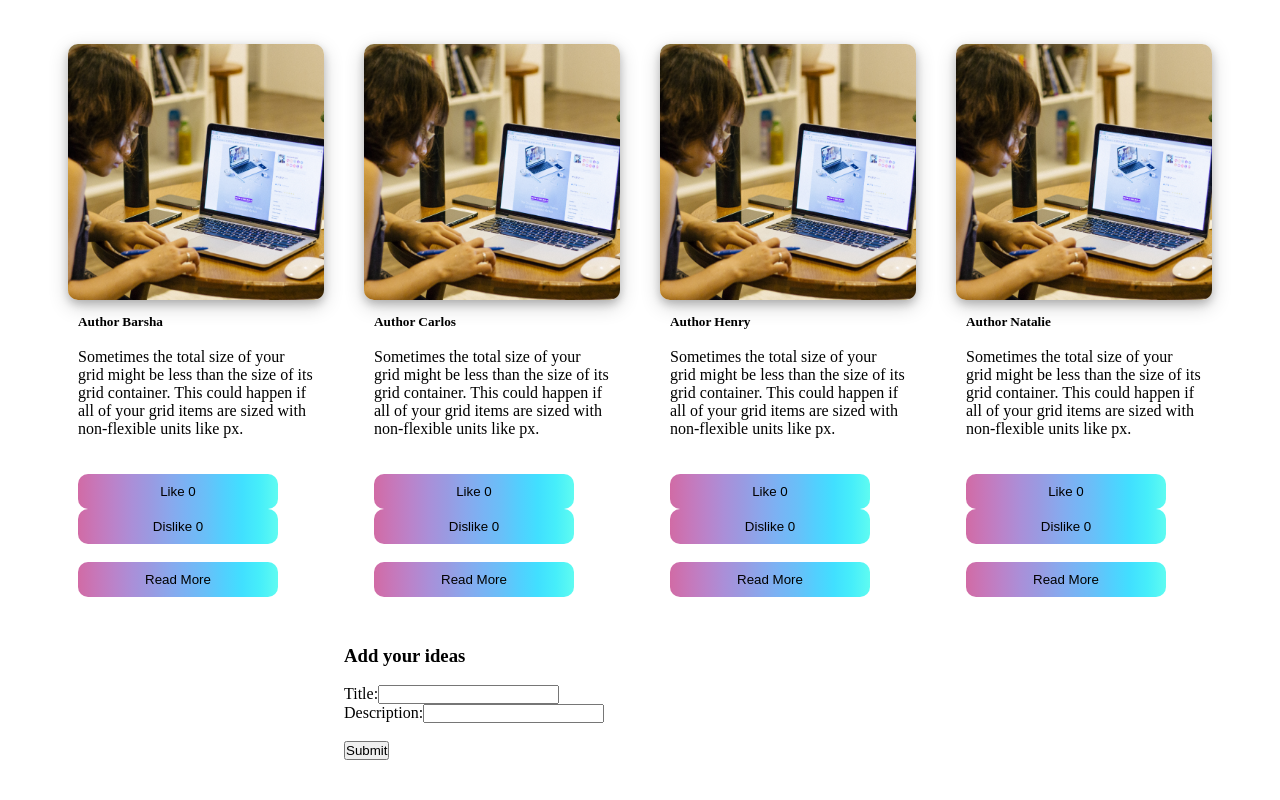
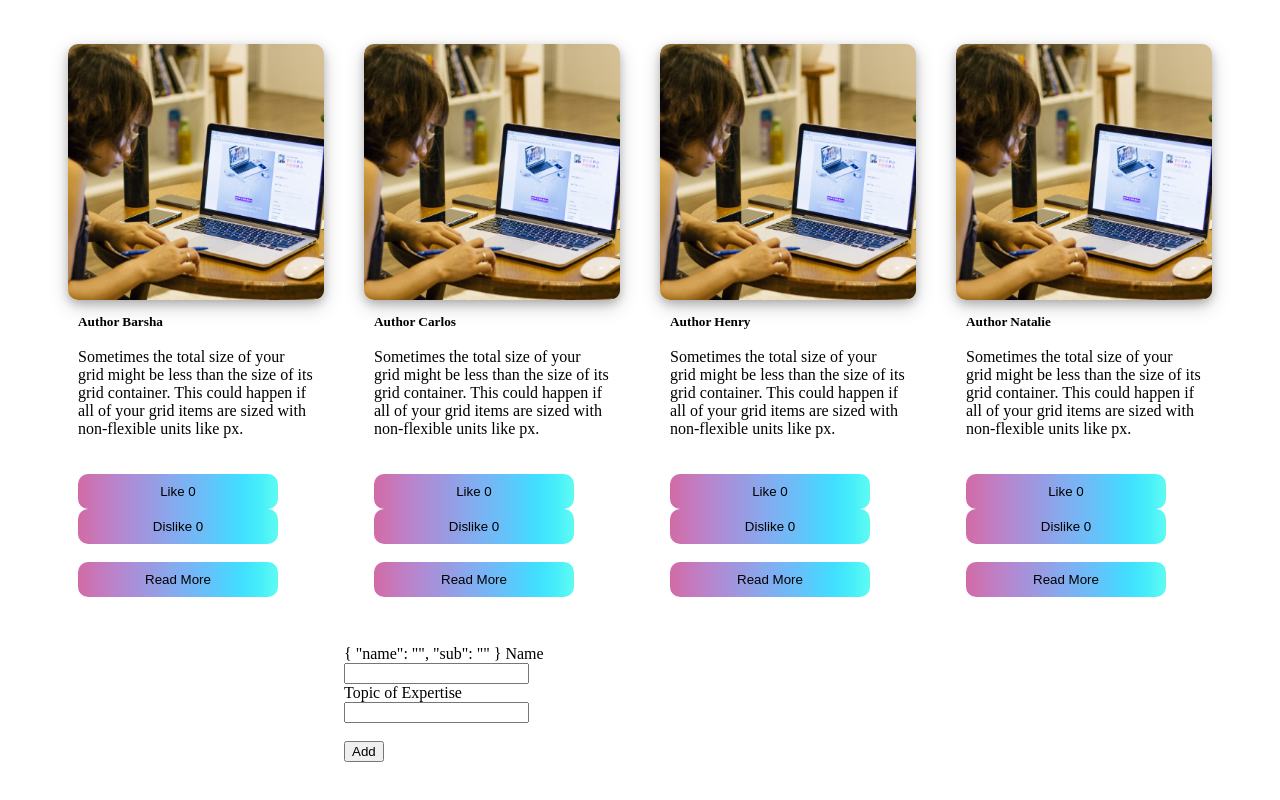
Before and after one commit to vitasoft-practice/practicingGit, an Angular app in the folder Barsha/: page / in a window 1280 px wide. Shown: the part 723-1523 px from the top of the page. Built offline with nearby package versions, Linux system fonts and the light colour scheme.

Commit message:
reactive form

```diff
--- a/Barsha/src/app/app-routing.module.ts
+++ b/Barsha/src/app/app-routing.module.ts
@@ -1,13 +1,16 @@
 import { NgModule } from '@angular/core';
 import { RouterModule, Routes } from '@angular/router';
+import { DemoFormComponent } from './pages/demo-form/demo-form.component';
 import { HomepageComponent } from './pages/homepage/homepage.component';
 
 const routes: Routes = [
   {path:'' , component:HomepageComponent},
+  {path:'demo-form' , component:DemoFormComponent},
 ];
 
 @NgModule({
   imports: [RouterModule.forRoot(routes)],
   exports: [RouterModule]
 })
+
 export class AppRoutingModule { }
--- a/Barsha/src/app/app.module.ts
+++ b/Barsha/src/app/app.module.ts
@@ -6,6 +6,8 @@ import { AppComponent } from './app.component';
 import { HomepageComponent } from './pages/homepage/homepage.component';
 import { UserItemComponent } from './pages/user-item/user-item.component';
 import { PostCardComponent } from './pages/post-card/post-card.component';
+import { FormsModule, ReactiveFormsModule } from '@angular/forms';
+import { DemoFormComponent } from './pages/demo-form/demo-form.component';
 
 @NgModule({
   declarations: [
@@ -13,11 +15,12 @@ import { PostCardComponent } from './pages/post-card/post-card.component';
     HomepageComponent,
     UserItemComponent,
     PostCardComponent,
-
+    DemoFormComponent
   ],
   imports: [
     BrowserModule,
-    AppRoutingModule
+    AppRoutingModule,FormsModule,
+    ReactiveFormsModule
   ],
   providers: [],
   bootstrap: [AppComponent]
--- a/Barsha/src/app/pages/demo-form/demo-form.component.html
+++ b/Barsha/src/app/pages/demo-form/demo-form.component.html
@@ -1,4 +1,5 @@
-<form #f="ngForm" (ngSubmit) = "onSubmit(f.value)">
+<!-- <form #f="ngForm" (ngSubmit) = "onSubmit(f.value)">
+
     <h3>Add your ideas</h3>
     <br/>
     <label for="name">Name:</label>
@@ -11,4 +12,14 @@
     <br/><br/>
     <button type="submit">Submit</button>
 
+</form> -->
+<form [formGroup] = "profileForm" (ngSubmit) = "onSubmit()">
+    {{ profileForm.value | json }}
+    <label>Name</label>
+    <input type="text" formControlName ="name" />
+    <br/>
+    <label>Topic of Expertise</label>
+    <input type="text" formControlName ="sub" />
+    <br/><br/>
+    <button type="submit">Add</button>
 </form>
--- a/Barsha/src/app/pages/demo-form/demo-form.component.ts
+++ b/Barsha/src/app/pages/demo-form/demo-form.component.ts
@@ -1,4 +1,11 @@
 import { Component, OnInit } from '@angular/core';
+import { FormControl, FormGroup } from '@angular/forms';
+
+
+interface formdata {
+  name:string;
+  sub:string;
+}
 
 @Component({
   selector: 'app-demo-form',
@@ -6,10 +13,14 @@ import { Component, OnInit } from '@angular/core';
   styleUrls: ['./demo-form.component.scss']
 })
 export class DemoFormComponent implements OnInit {
-  // addIdea(newtitle :HTMLInputElement, descr :HTMLInputElement) :boolean{
-  //   console.log(`${newtitle.value} and ${descr.value}`);
-  //   return false;
-  // }
+
+  formData:formdata[] =[];
+
+  profileForm = new FormGroup({
+    name : new FormControl(''),
+    sub : new FormControl(''),
+  });
+
   ishidden: Boolean ;
   show(): void{
 
@@ -19,13 +30,17 @@ export class DemoFormComponent implements OnInit {
   }
   constructor() {
     this.ishidden = true;
+    // this.formData=[];
   }
 
   ngOnInit(): void {
   }
 
-  onSubmit(form :any): void {
-    console.log('You submitted values',form)
-  }
+ onSubmit(){
+  //  this.formData.push(this.profileForm.value);
+  this.formData.push(this.profileForm.value);
+   console.log(this.formData);
+
+ }
 
 }
--- a/Barsha/src/app/pages/homepage/homepage.component.html
+++ b/Barsha/src/app/pages/homepage/homepage.component.html
@@ -24,7 +24,8 @@
     </div>
 
     <br/><br/>
-    <form>
+    <app-demo-form></app-demo-form>
+    <!-- <form>
         <h3>Add your ideas</h3>
         <br/>
         <label for="postTitle">Title:</label>
@@ -36,5 +37,5 @@
         <input type='textarea' rows="5" cols="50" name="descr" id="descr" #newdescr >
         <br/><br/>
         <button (click)="addIdea(newtitle, newdescr)">Submit</button>
-    </form>
+    </form> -->
 </div>
```
